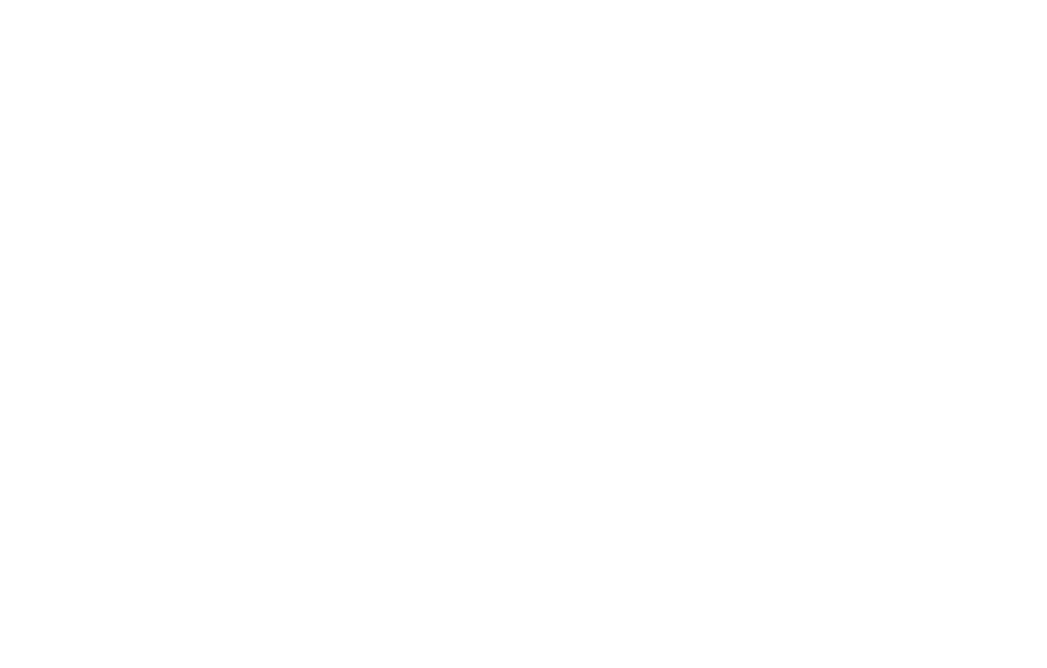
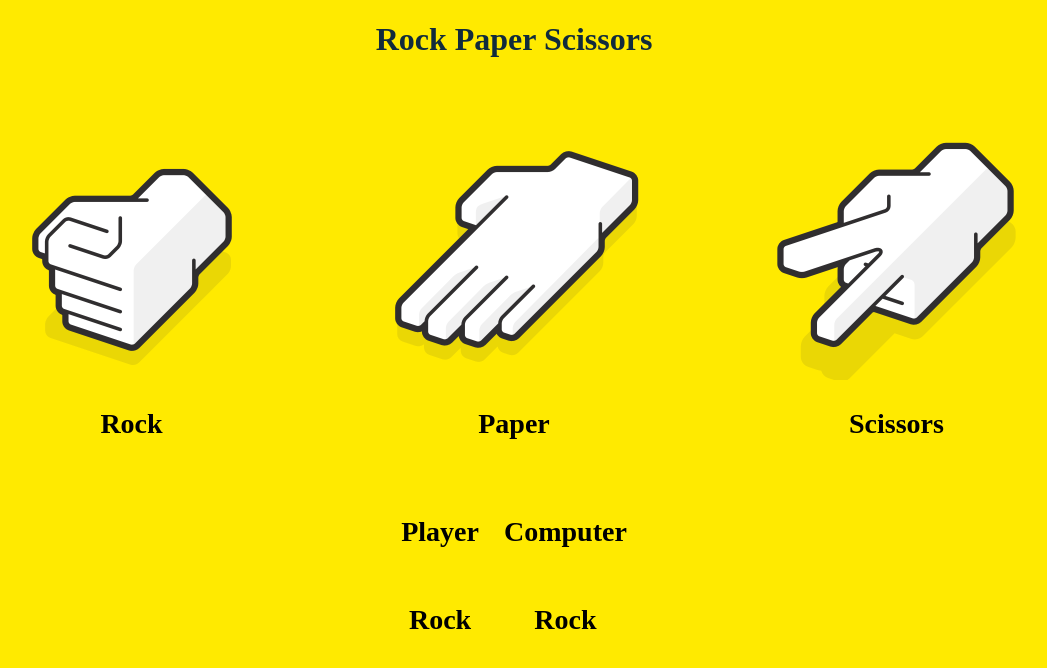
Before and after one commit to amannagle/odinproject_rockpaperscissor, a plain HTML site: page index.html in a window 1280 px wide. Shown: the whole page, without its empty margins (126-1173 px from the left). Drawn offline with Linux system fonts and the light colour scheme.

Commit message:
created basic layout with styles and images

```diff
--- a/index.html
+++ b/index.html
@@ -5,8 +5,25 @@
     <meta http-equiv="X-UA-Compatible" content="IE=edge">
     <meta name="viewport" content="width=device-width, initial-scale=1.0">
     <title>Rock Paper Scissors</title>
+    <link rel="stylesheet" href="style.css">
 </head>
 <body>
+    <header>
+        <h1>Rock Paper Scissors</h1>
+    </header>
+    <div class="imgcontainer">
+        <div class="image"><img src="images/rock.png" alt="rock"><p>Rock</p></div>
+        <div class="image"><img src="images/paper.png" alt="paper"><p>Paper</p></div>
+        <div class="image"><img src="images/scissors.png" alt="scissors"><p>Scissors</p></div>
+    </div>
+    <div class="scorecontainer">
+        <div class="score">
+            <p>Player</p><p>Rock</p>
+        </div>
+        <div class="score">
+            <p>Computer</p><p>Rock</p>
+        </div>
+    </div>
     <script src="script.js">
     </script>
 </body>
--- a/script.js
+++ b/script.js
@@ -45,3 +45,4 @@ function playRound(playerselection,x)
         return("Both of you have played Scissors so no one wins")
     }
 }
+console.log(playRound('rock',computerPlay));
--- /dev/null
+++ b/style.css
@@ -0,0 +1,56 @@
+body{
+    margin: 0;
+    padding: 0;
+    background-color: #ffea00;
+    display: flex;
+    flex-direction: column;
+    /* justify-content: center;
+    align-items: center;
+    align-content: center; */
+    height: 100vh;
+}
+
+header{
+    display: flex;
+    justify-content: center;
+    align-items : center;
+    color: #112b3c;
+    justify-self: start;
+}
+
+.imgcontainer{
+    display: flex;
+    margin-top: 50px;
+    justify-content: space-evenly;
+    /* align-self: center; */
+}
+
+.image{
+    display: flex;
+    flex-direction: column;
+    justify-content: center;
+    align-items: center;
+}
+
+.image p{
+    font-size: 28px;
+    font-weight: bold;
+}
+.scorecontainer{
+    margin: 20px;
+    display: flex;
+    justify-content: center;
+    gap : 25px
+
+}
+.score{
+    display: flex;
+    flex-direction: column;
+    align-items: center;
+    justify-content: space-between;
+}
+
+.score p{
+    font-size: 28px;
+    font-weight: bold;
+}
```
Also changed, not shown: images/paper.png (added), images/rock.png (added), images/scissors.png (added).
